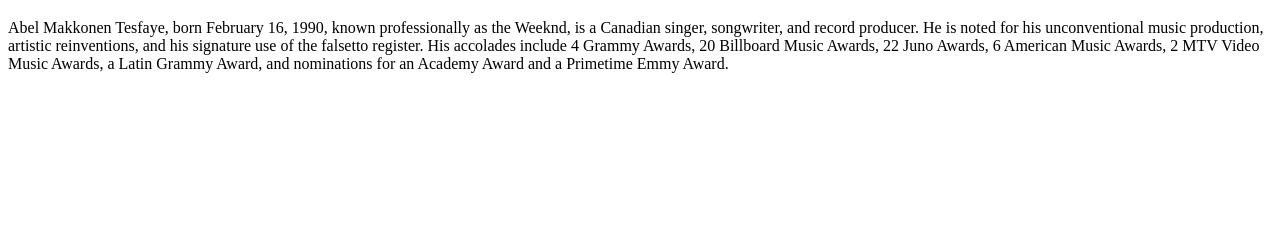
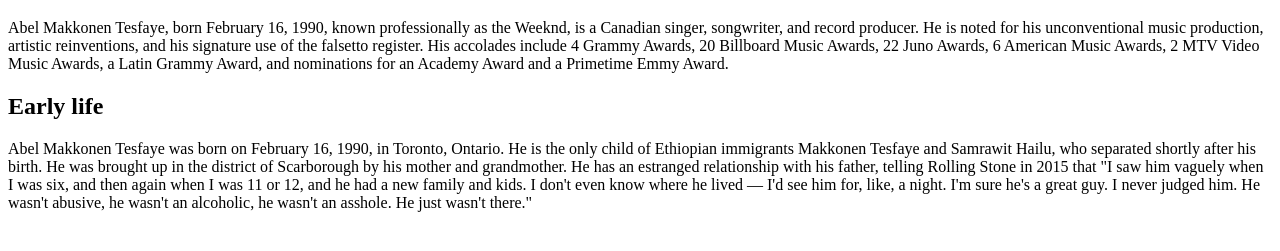
Before and after one commit to oliviagalazka/Sammanfattning, a plain HTML site: page index.html in a window 1280 px wide. Shown: the part 61-312 px from the top of the page. Drawn offline with Linux system fonts and the light colour scheme.

Commit message:
Added the second heading and paragraph.

```diff
--- a/index.html
+++ b/index.html
@@ -7,5 +7,7 @@
     <body>
         <h1>The Weeknd</h1>
         <p>Abel Makkonen Tesfaye, born February 16, 1990, known professionally as the Weeknd, is a Canadian singer, songwriter, and record producer. He is noted for his unconventional music production, artistic reinventions, and his signature use of the falsetto register. His accolades include 4 Grammy Awards, 20 Billboard Music Awards, 22 Juno Awards, 6 American Music Awards, 2 MTV Video Music Awards, a Latin Grammy Award, and nominations for an Academy Award and a Primetime Emmy Award.</p>
+        <h2>Early life</h2>
+        <p>Abel Makkonen Tesfaye was born on February 16, 1990, in Toronto, Ontario. He is the only child of Ethiopian immigrants Makkonen Tesfaye and Samrawit Hailu, who separated shortly after his birth. He was brought up in the district of Scarborough by his mother and grandmother. He has an estranged relationship with his father, telling Rolling Stone in 2015 that "I saw him vaguely when I was six, and then again when I was 11 or 12, and he had a new family and kids. I don't even know where he lived — I'd see him for, like, a night. I'm sure he's a great guy. I never judged him. He wasn't abusive, he wasn't an alcoholic, he wasn't an asshole. He just wasn't there."</p>
     </body>
 </html>
```
